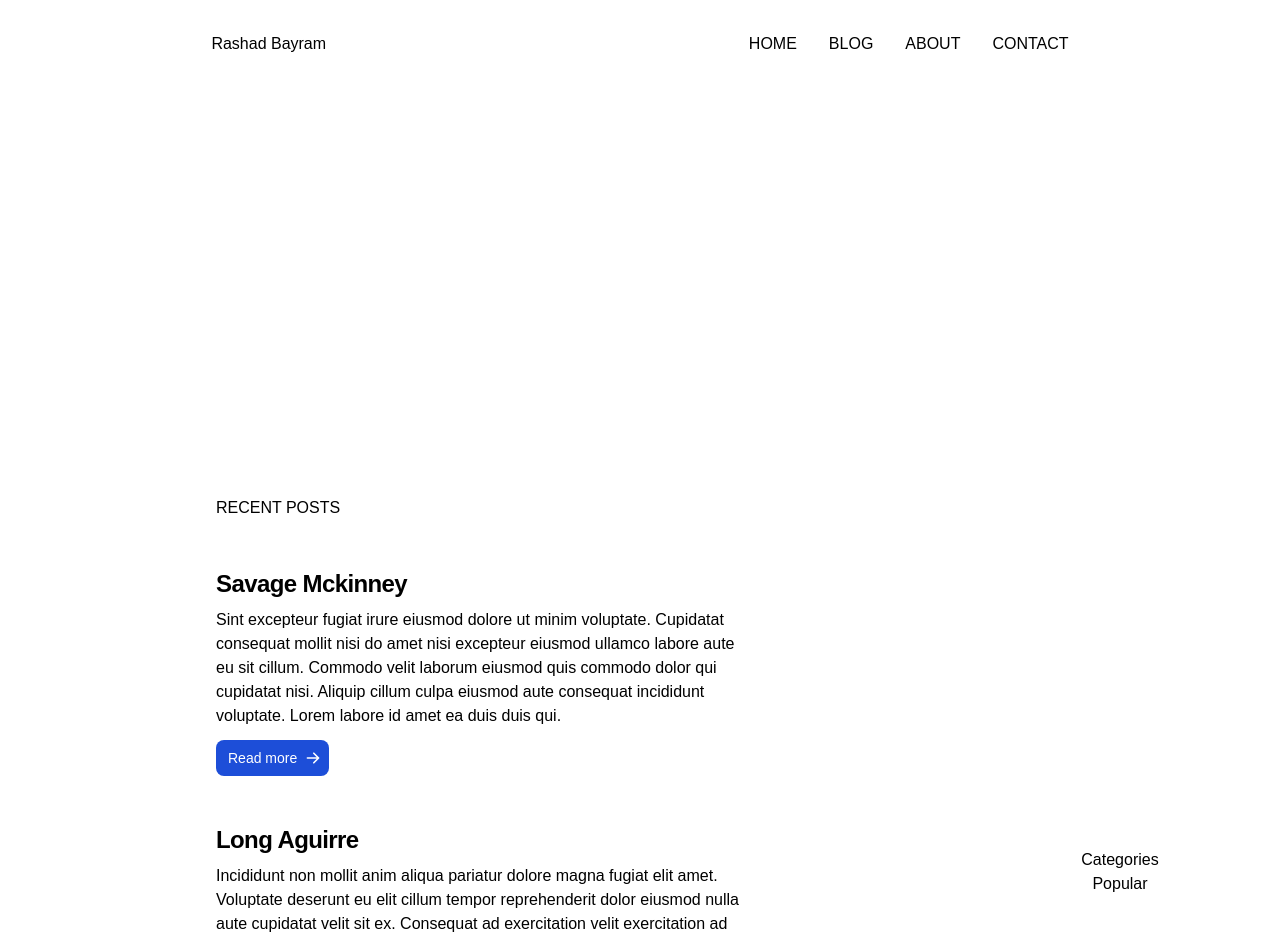
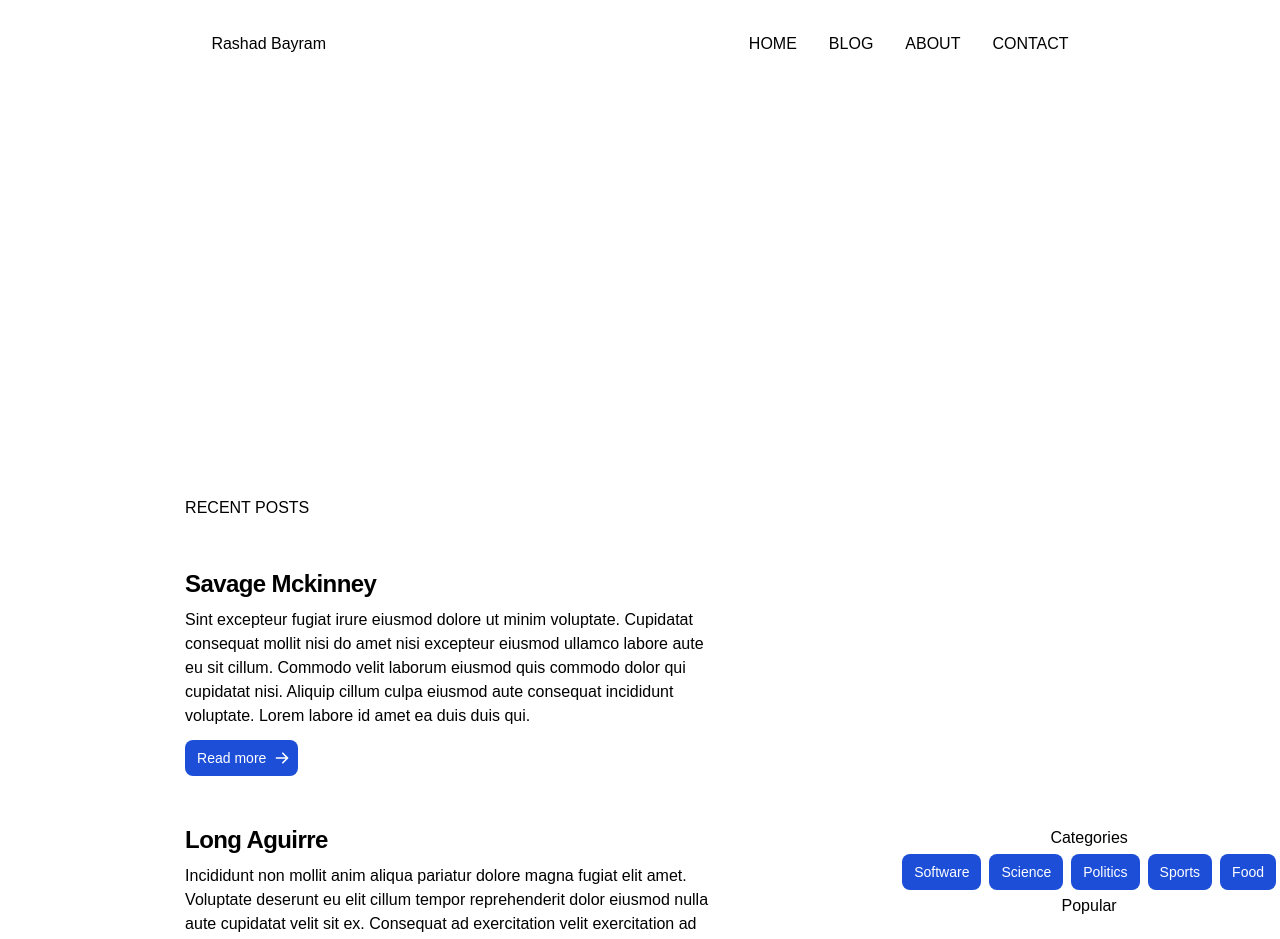
Before and after one commit to BRashad/blog, a React (Create React App) app in the folder client/: page / in a window 1280 px wide. Shown: the top 939 px of the page. Built offline with nearby package versions, Linux system fonts and the light colour scheme.

Commit message:
created categories and applied initial styles

```diff
--- a/client/src/components/Categories.tsx
+++ b/client/src/components/Categories.tsx
@@ -1,7 +1,49 @@
 import React from "react";
 
+interface Category {
+  id: number;
+  name: string;
+}
+
 const Categories = () => {
-  return <div className="categories"> Categories</div>;
+  const categories: Category[] = [
+    {
+      id: 0,
+      name: "Software",
+    },
+    {
+      id: 1,
+      name: "Science",
+    },
+    {
+      id: 2,
+      name: "Politics",
+    },
+    {
+      id: 3,
+      name: "Sports",
+    },
+    {
+      id: 4,
+      name: "Food",
+    },
+  ];
+  return (
+    <div>
+      <h2>Categories</h2>
+      <div className="flex flex-row">
+        {categories.map((category: Category) => (
+          <a
+            key={category.id}
+            href="category.html"
+            className="inline-flex items-center py-2 px-3 m-1 text-sm font-medium text-center text-white bg-blue-700 rounded-lg hover:bg-blue-800 focus:ring-4 focus:outline-none focus:ring-blue-300 dark:bg-blue-600 dark:hover:bg-blue-700 dark:focus:ring-blue-800"
+          >
+            {category.name}
+          </a>
+        ))}
+      </div>
+    </div>
+  );
 };
 
 export default Categories;
```
